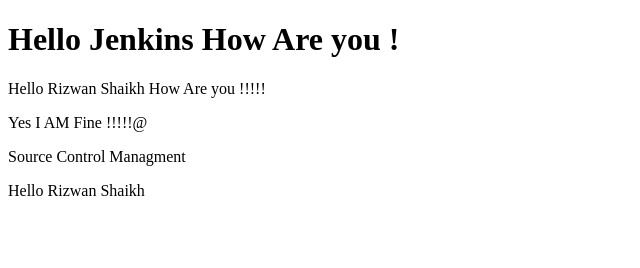
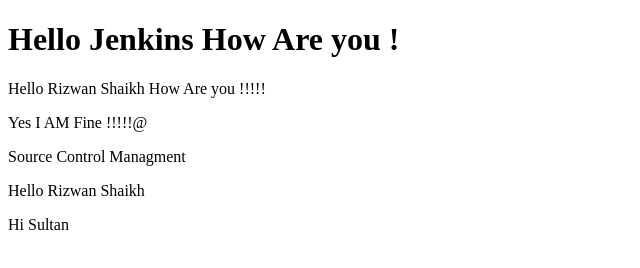
Before and after one commit to msultan27/Jenkins, a plain HTML site: page index.html in a window 1280 px wide. Shown: the full height of the page, 0-640 px from the left. Drawn offline with Linux system fonts and the light colour scheme.

Commit message:
add sultan

```diff
--- a/index.html
+++ b/index.html
@@ -17,6 +17,7 @@
        <p> Source Control Managment </p>
 
        <p> Hello Rizwan Shaikh  </p>
+        <p> Hi Sultan </p>
 
 </body>
 </html>
```
